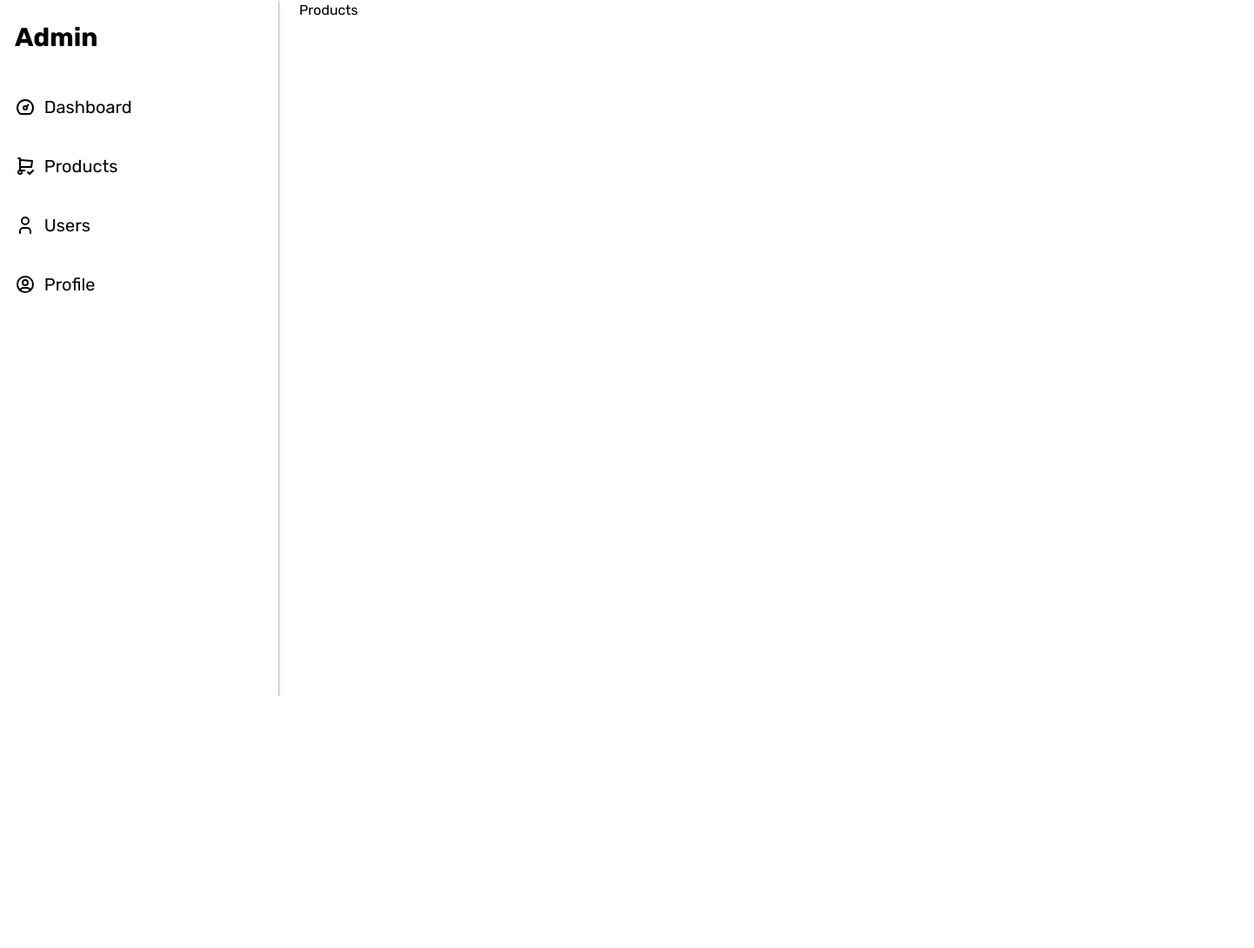
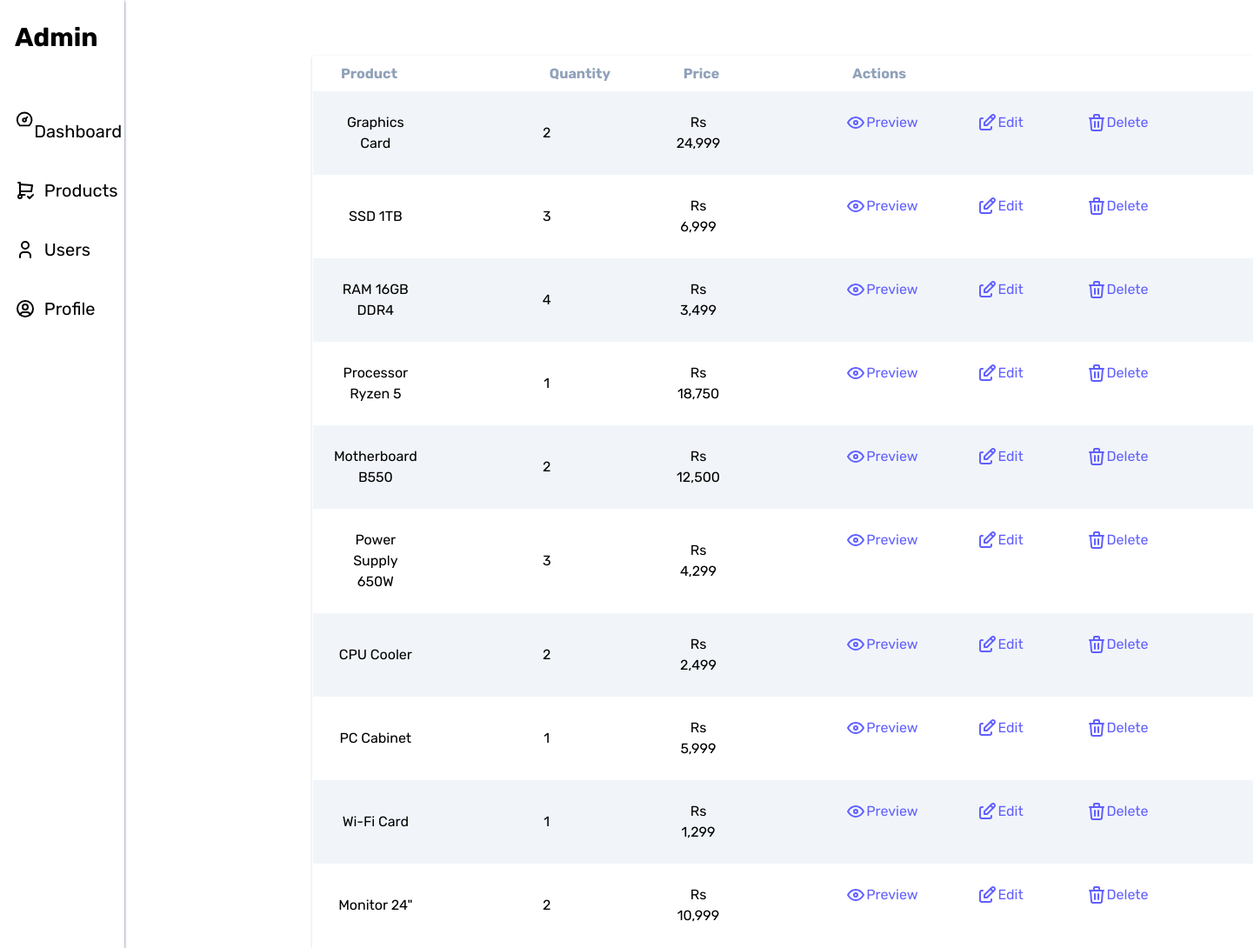
Before and after one commit to Sky28702/admin-panel, a Next.js app: page /products in a window 1280 px wide. Shown: the whole page at 87% size, 1442 px wide, since content can reach past the window. Before the commit the page ends 800 px from the top, so only its background shows below. Built offline with nearby package versions, Linux system fonts and the light colour scheme.

Commit message:
PRODUCT TABLE STYLING

```diff
--- a/app/(dashboard)/layout.js
+++ b/app/(dashboard)/layout.js
@@ -51,7 +51,7 @@ const layout = ({ children }) => {
           </div>
         </section>
       </div>
-      <div className="pl-6">{children}</div>
+      <div className="text-center pl-54 pt-16">{children}</div>
     </div>
   );
 };
--- a/app/(dashboard)/products/page.js
+++ b/app/(dashboard)/products/page.js
@@ -1,7 +1,243 @@
+import Link from "next/link";
+import { IconDashboard } from "@tabler/icons-react";
+import { IconEdit } from "@tabler/icons-react";
+import { IconTrash } from "@tabler/icons-react";
+import { IconEye } from "@tabler/icons-react";
+
 const Products = () => {
   return (
-    <div>
-      <h1>Products</h1>
+    <div className=" justify-center text-left ">
+      <table className="border border-white  [&_th]:px-8 [&_th]:py-2 [&_td]:p-6 [&_td]:pr-30 [&_th]:text-slate-400  [&_td]:text-center  shadow shadow-slate-300 rounded-[2px] ">
+        <tr>
+          <th>Product</th>
+          <th>Quantity</th>
+          <th>Price</th>
+          <th>Actions</th>
+        </tr>
+
+        <tbody className="[&_tr]:hover:bg-blue-100">
+          <tr className="bg-slate-100">
+            <td>Graphics Card</td>
+            <td>2</td>
+            <td>Rs 24,999</td>
+            <td className="flex flex-row text-indigo-500 gap-8">
+              <Link href="/preview" className="flex ">
+                <IconEye stroke={2} />
+                Preview
+              </Link>
+              &nbsp;
+              <Link href="/edit" className="flex">
+                <IconEdit stroke={2} />
+                Edit
+              </Link>
+              &nbsp;
+              <Link href="/delete" className="flex">
+                &nbsp;
+                <IconTrash stroke={2} />
+                Delete
+              </Link>
+            </td>
+          </tr>
+          <tr>
+            <td>SSD 1TB</td>
+            <td>3</td>
+            <td>Rs 6,999</td>
+            <td className="flex flex-row text-indigo-500 gap-8">
+              <Link href="/preview" className="flex">
+                <IconEye stroke={2} />
+                Preview
+              </Link>
+              &nbsp;
+              <Link href="/edit" className="flex">
+                <IconEdit stroke={2} />
+                Edit
+              </Link>
+              &nbsp;
+              <Link href="/delete" className="flex">
+                &nbsp;
+                <IconTrash stroke={2} />
+                Delete
+              </Link>
+            </td>
+          </tr>
+          <tr className="bg-slate-100">
+            <td>RAM 16GB DDR4</td>
+            <td>4</td>
+            <td>Rs 3,499</td>
+            <td className="flex flex-row text-indigo-500 gap-8">
+              <Link href="/preview" className="flex">
+                <IconEye stroke={2} />
+                Preview
+              </Link>
+              &nbsp;
+              <Link href="/edit" className="flex">
+                <IconEdit stroke={2} />
+                Edit
+              </Link>
+              &nbsp;
+              <Link href="/delete" className="flex">
+                &nbsp;
+                <IconTrash stroke={2} />
+                Delete
+              </Link>
+            </td>
+          </tr>
+          <tr>
+            <td>Processor Ryzen 5</td>
+            <td>1</td>
+            <td>Rs 18,750</td>
+            <td className="flex flex-row text-indigo-500 gap-8">
+              <Link href="/preview" className="flex">
+                <IconEye stroke={2} />
+                Preview
+              </Link>
+              &nbsp;
+              <Link href="/edit" className="flex">
+                <IconEdit stroke={2} />
+                Edit
+              </Link>
+              &nbsp;
+              <Link href="/delete" className="flex">
+                &nbsp;
+                <IconTrash stroke={2} />
+                Delete
+              </Link>
+            </td>
+          </tr>
+          <tr className="bg-slate-100">
+            <td>Motherboard B550</td>
+            <td>2</td>
+            <td>Rs 12,500</td>
+            <td className="flex flex-row text-indigo-500 gap-8">
+              <Link href="/preview" className="flex">
+                <IconEye stroke={2} />
+                Preview
+              </Link>
+              &nbsp;
+              <Link href="/edit" className="flex">
+                <IconEdit stroke={2} />
+                Edit
+              </Link>
+              &nbsp;
+              <Link href="/delete" className="flex">
+                &nbsp;
+                <IconTrash stroke={2} />
+                Delete
+              </Link>
+            </td>
+          </tr>
+          <tr>
+            <td>Power Supply 650W</td>
+            <td>3</td>
+            <td>Rs 4,299</td>
+            <td className="flex flex-row text-indigo-500 gap-8">
+              <Link href="/preview" className="flex">
+                <IconEye stroke={2} />
+                Preview
+              </Link>
+              &nbsp;
+              <Link href="/edit" className="flex">
+                <IconEdit stroke={2} />
+                Edit
+              </Link>
+              &nbsp;
+              <Link href="/delete" className="flex">
+                &nbsp;
+                <IconTrash stroke={2} />
+                Delete
+              </Link>
+            </td>
+          </tr>
+          <tr className="bg-slate-100">
+            <td>CPU Cooler</td>
+            <td>2</td>
+            <td>Rs 2,499</td>
+            <td className="flex flex-row text-indigo-500 gap-8">
+              <Link href="/preview" className="flex">
+                <IconEye stroke={2} />
+                Preview
+              </Link>
+              &nbsp;
+              <Link href="/edit" className="flex">
+                <IconEdit stroke={2} />
+                Edit
+              </Link>
+              &nbsp;
+              <Link href="/delete" className="flex">
+                &nbsp;
+                <IconTrash stroke={2} />
+                Delete
+              </Link>
+            </td>
+          </tr>
+          <tr>
+            <td>PC Cabinet</td>
+            <td>1</td>
+            <td>Rs 5,999</td>
+            <td className="flex flex-row text-indigo-500 gap-8">
+              <Link href="/preview" className="flex">
+                <IconEye stroke={2} />
+                Preview
+              </Link>
+              &nbsp;
+              <Link href="/edit" className="flex">
+                <IconEdit stroke={2} />
+                Edit
+              </Link>
+              &nbsp;
+              <Link href="/delete" className="flex">
+                &nbsp;
+                <IconTrash stroke={2} />
+                Delete
+              </Link>
+            </td>
+          </tr>
+          <tr className="bg-slate-100">
+            <td>Wi-Fi Card</td>
+            <td>1</td>
+            <td>Rs 1,299</td>
+            <td className="flex flex-row text-indigo-500 gap-8">
+              <Link href="/preview" className="flex">
+                <IconEye stroke={2} />
+                Preview
+              </Link>
+              &nbsp;
+              <Link href="/edit" className="flex">
+                <IconEdit stroke={2} />
+                Edit
+              </Link>
+              &nbsp;
+              <Link href="/delete" className="flex">
+                &nbsp;
+                <IconTrash stroke={2} />
+                Delete
+              </Link>
+            </td>
+          </tr>
+          <tr>
+            <td>Monitor 24"</td>
+            <td>2</td>
+            <td>Rs 10,999</td>
+            <td className="flex flex-row text-indigo-500 gap-8">
+              <Link href="/preview" className="flex">
+                <IconEye stroke={2} />
+                Preview
+              </Link>
+              &nbsp;
+              <Link href="/edit" className="flex">
+                <IconEdit stroke={2} />
+                Edit
+              </Link>
+              &nbsp;
+              <Link href="/delete" className="flex">
+                &nbsp;
+                <IconTrash stroke={2} />
+                Delete
+              </Link>
+            </td>
+          </tr>
+        </tbody>
+      </table>
     </div>
   );
 };
```
